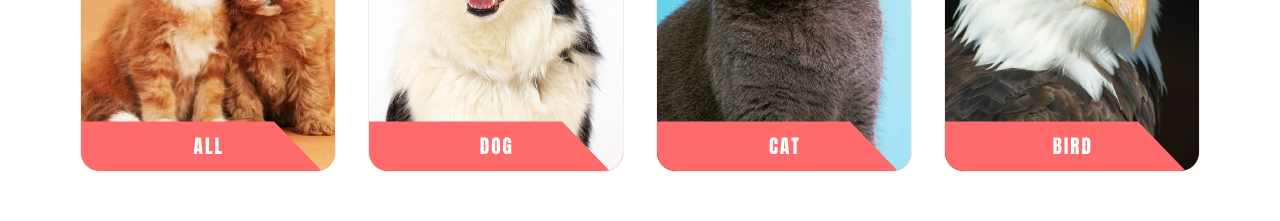
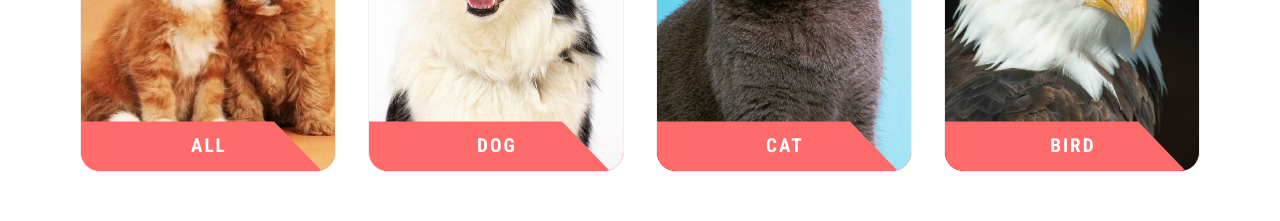
Before and after one commit to Ishkihu/Pawpedia, a plain HTML site: page index.html in a window 1280 px wide. Shown: the part 2680-2901 px from the top of the page. Drawn offline with Linux system fonts and the light colour scheme; a web font is replaced by a local one.

Commit message:
Update styles.css

```diff
--- a/styles.css
+++ b/styles.css
@@ -408,7 +408,7 @@ a {
     text-overflow: ellipsis;
     font-size: 1.2rem;
     text-transform: uppercase;
-    font-family: 'impact';
+    font-family: 'Roboto Condensed';
     letter-spacing: 2px;
 }
 
```
